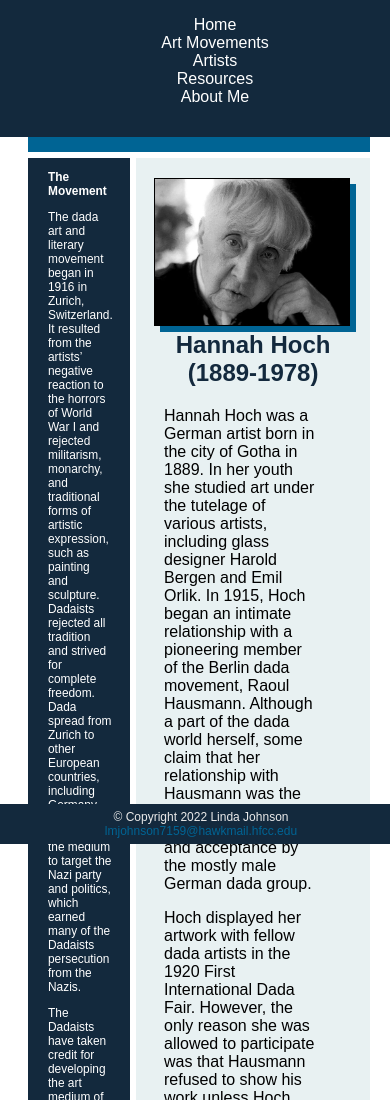
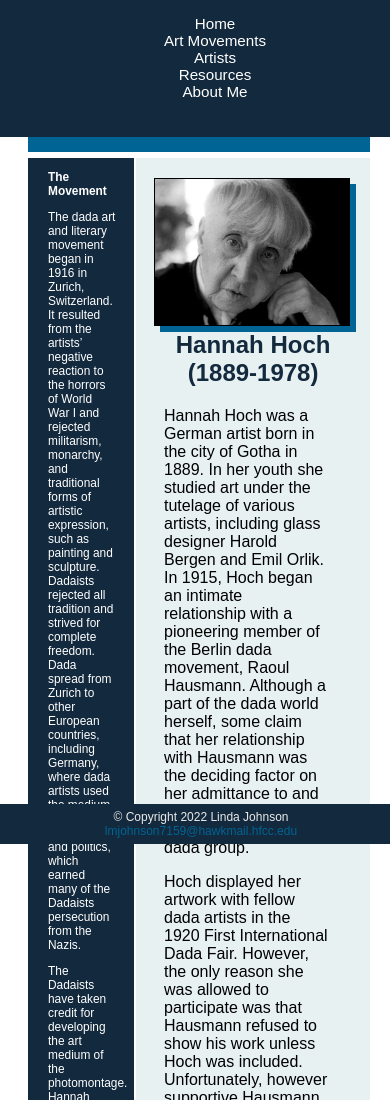
Before and after one commit to linnylouwo/HTML-CIS-Project, a plain HTML site: page dada.html in a window 390 px wide. Shown: the top 1100 px of the page. Drawn offline with Linux system fonts and the light colour scheme.

Commit message:
Update overall.css

```diff
--- a/overall.css
+++ b/overall.css
@@ -158,14 +158,14 @@ nav {font-size: 80%}
 
 nav {  position: fixed;
 	   background-color: #13293D;
-	   font-size: 1em;
+	   font-size: .95em;
 	   text-align: center;
 	   width: 100%;
 	   top: 0; left: 0; right: 0;
 		height: 137px;}
 nav li {
 display: block; padding: 0 30px 0 30px; }
-aside {display: block; float: left; width: 21vw; background-color: #13293D; margin: 0 0 30px 20px; color: white; padding: 0 10px; font-size: .93em}
-#div2 {display: block; width: 39vw; margin:0; padding: 0 .5em }
+aside {display: block; float: left; width: 22vw; background-color: #13293D; margin: 0 0 30px 20px; color: white; padding: 0 10px; font-size: .93em}
+#div2 {display: block; width: 42vw; margin:0; padding: 0 .5em }
 
 }
```
